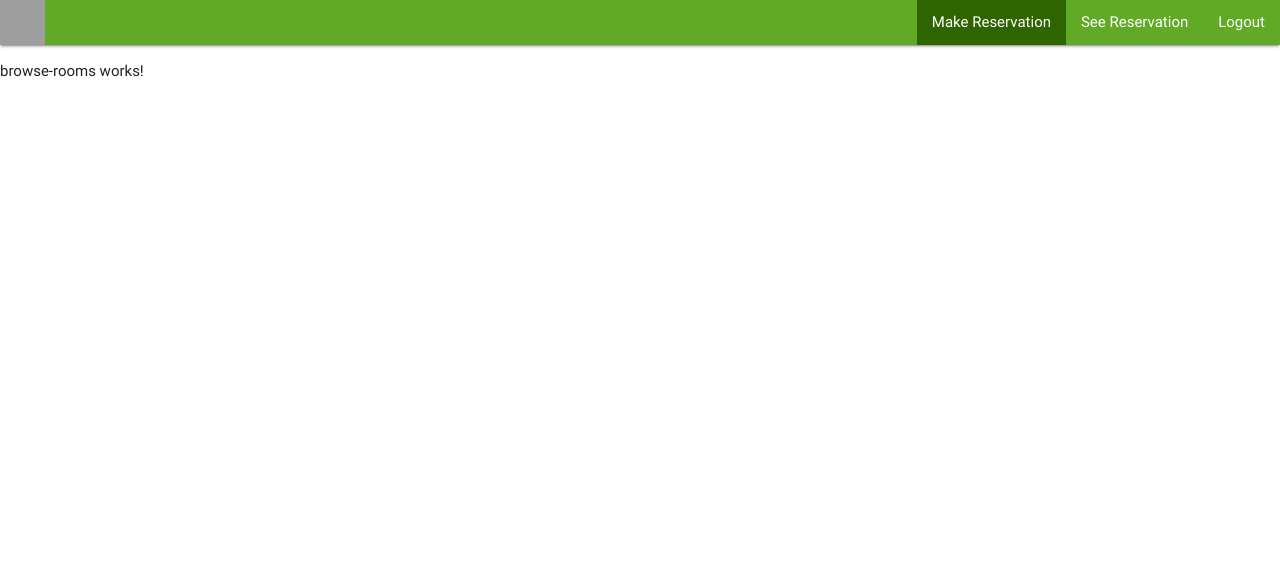
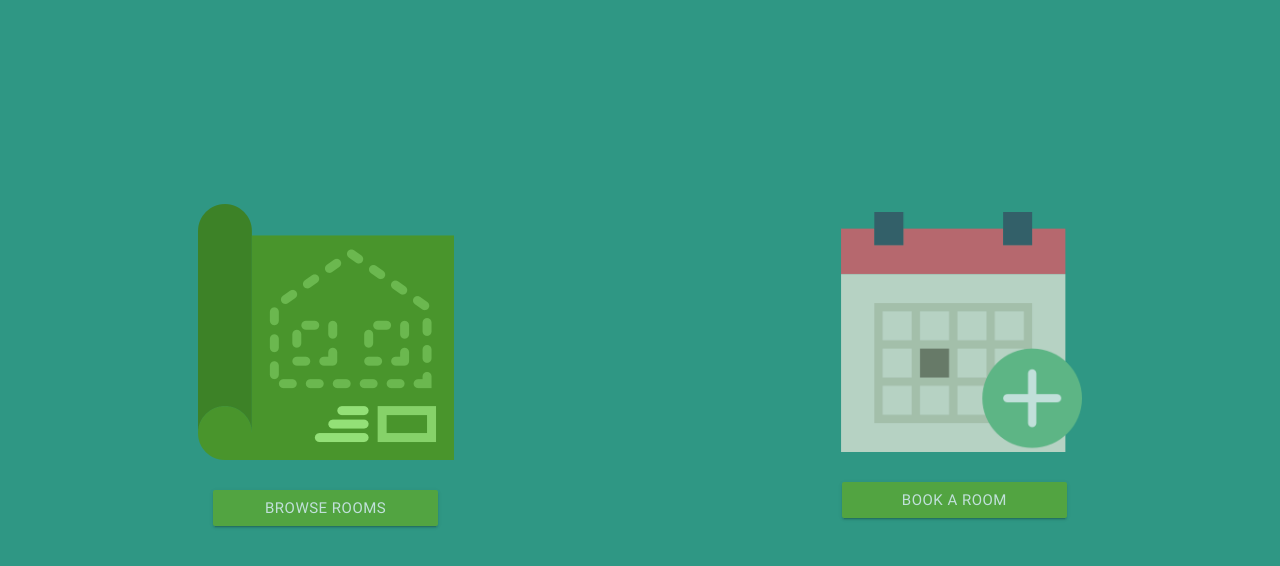
Before and after one commit to cochiletSerban/angularBoilerPlate, an Angular app: page /browse-rooms in a window 1280 px wide. Shown: the top 566 px of the page. Built offline with nearby package versions, Linux system fonts and the light colour scheme; grey boxes are pictures that could not be loaded; what angular2-fontawesome, angular2-materialize would draw is missing.

Commit message:
added layout for browse room

```diff
--- a/src/app/auth-page/auth-page.component.ts
+++ b/src/app/auth-page/auth-page.component.ts
@@ -148,9 +148,7 @@ export class AuthPageComponent implements OnInit {
           this.cleanForms('register');
           this.render.removeClass(this.activeRegister.nativeElement,'active');
           this.render.addClass(this.activeLogin.nativeElement,'active');
-          //$('.indicator').hide();
           this.activeLogin.nativeElement.click()
-          //this.activeRegister.nativeElement.click()
         },
         err => {
           this.errMsg = err.error;
--- a/src/app/browse-rooms/browse-rooms.component.css
+++ b/src/app/browse-rooms/browse-rooms.component.css
@@ -0,0 +1,98 @@
+/*
+                --1--
+*   Late at night it is,              *
+*   this code I write is a tease.     *
+*   Plese let the hardcode end,       *
+*   and let this desing blend.        *
+
+*   May my bugs be features           *
+*   and not these horible creatures,  *
+*   that will make my code break      *
+*   and still keep me awake.          *
+
+*/
+
+:host {
+    /*global component style*/
+    display: block;
+    /*needed to let divs get up to 100vh*/
+    overflow: auto;
+    height: 100%;
+    background-color: rgb(47, 151, 132);
+    /* fall back colors*/
+  }
+
+  .centerContainer {
+    /* centers the darkernig filter over pic slider */
+    height: 100%;
+    /* valign only works with elem h 100%*/
+    position: relative;
+    z-index: 2;
+    padding: 0;
+    margin: 0;
+    /* background-color: rgba(26, 77, 68, 0.6); */
+  }
+
+
+
+  .col {
+    /*fixes col postion type to center absolute divs inside of it*/
+    position: relative;
+  }
+
+
+
+  .btn {
+    /* fixes materilize css bug that cuts btn text */
+    height: 100%;
+    background-color: #61aa25;
+    width: 225px;
+  }
+
+
+  .grass {
+    /* makes a sticky footer that has a png bg
+    and it's under the centerContainer div z-index = -1*/
+    position: fixed;
+    z-index: -1;
+    left: 0;
+    bottom: 0;
+    width: 100%;
+    min-height: 100px;
+    opacity: 0.9;
+    background-image: url('../../assets/img/grass.png');
+    background-repeat: repeat-x;
+    background-position: 0 100%;
+    background-size: 125px;
+    animation-delay: 1.3s;
+  }
+
+
+  .main-component {
+    margin-top: 10px;
+    height: 90vh;
+  }
+
+  #see {
+    opacity: 0.7;
+    margin: 0 auto;
+  }
+
+  #pick {
+    opacity: 0.7;
+    margin:0 auto;
+
+
+  }
+
+
+  .b {
+      border: 2px solid  red;
+  }
+  img {
+      margin: 10px;
+  }
+
+  #see:hover, #pick:hover {
+      opacity: 1;
+  }
--- a/src/app/browse-rooms/browse-rooms.component.html
+++ b/src/app/browse-rooms/browse-rooms.component.html
@@ -1,4 +1,37 @@
-<app-nav-bar></app-nav-bar>
-<p>
-  browse-rooms works!
-</p>
+
+
+<div class="row centerContainer" id="id">
+
+  <div class="col s12 center-align ">
+
+        <div class="col s12 col m6 main-component valign-wrapper ">
+                <div id="see" (click)="goToSee()" >
+                    <div class="row">
+                        <div class="col s12 center-align">
+                    <img  width="256" class="responsive-img waves-effect waves-light" src="../../assets/img/blueprint.png" alt="">
+                  </div>
+                  </div>
+                  <div class="row">
+                      <div class="col s12 center-align">
+                          <button class="waves-effect waves-light btn getStarted" >browse rooms</button>
+                      </div>
+                  </div>
+
+
+
+                </div>
+              </div>
+              <div class="col s12 col m6 main-component center-align valign-wrapper">
+                <div id="pick" (click)="goToPick()">
+                  <div class="row">
+                    <div class="col s12 center-align">
+                      <img  width="256" class="responsive-img waves-effect waves-light" src="../../assets/img/calendar.png" alt="">
+                      </div>
+                  </div>
+                  <div class="row">
+                      <button class="waves-effect waves-light btn getStarted" >book a room </button>
+                  </div>
+                </div>
+        </div>
+  </div>
+</div>
--- a/src/app/manage-reservations/manage-reservations.component.css
+++ b/src/app/manage-reservations/manage-reservations.component.css
@@ -18,7 +18,7 @@
   /*needed to let divs get up to 100vh*/
   overflow: auto;
   height: 100%;
-  background-color: rgb(47, 151, 132);
+  background-color:rgb(47, 151, 132);
   /* fall back colors*/
 }
 
--- a/src/app/nav-bar/nav-bar.component.html
+++ b/src/app/nav-bar/nav-bar.component.html
@@ -4,14 +4,14 @@
       <img src="download.jpg">
     </a>
     <ul id="nav-mobile" class="right ">
-      <li class="active">
-        <a href="#">Make Reservation</a>
+      <li routerLink="/make-reservation" routerLinkActive="active">
+        <a >Make Reservation</a>
+      </li>
+      <li routerLinkActive="/user-reservation" routerLinkActive="active">
+        <a> See Reservation</a>
       </li>
       <li>
-        <a href="#" >See Reservation</a>
-      </li>
-      <li>
-        <a href="#" class="hide-on-med-and-down">Logout</a>
+        <a routerLinkActive="active-link" class="hide-on-med-and-down">Logout</a>
       </li>
     </ul>
   </div>
```
Also changed, not shown: src/assets/img/blueprint.png (added), src/assets/img/calendar.png (added).
